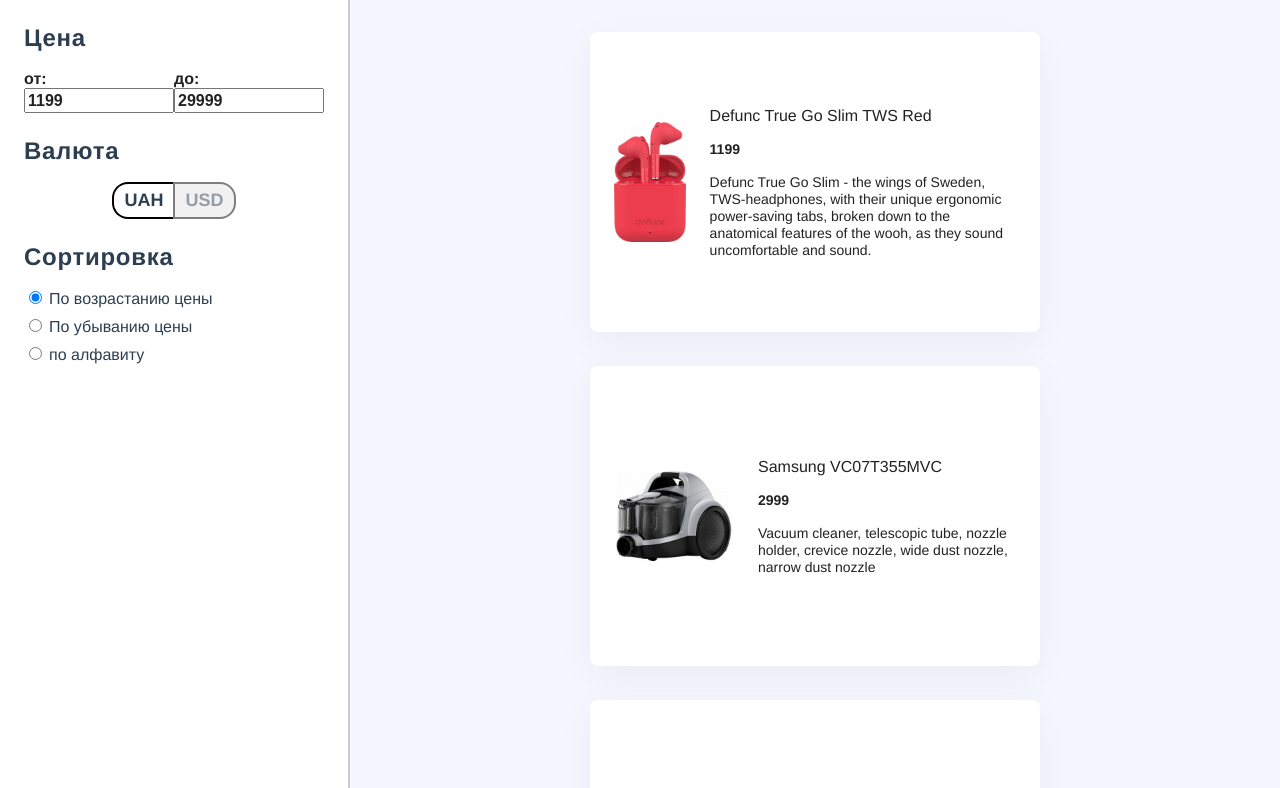
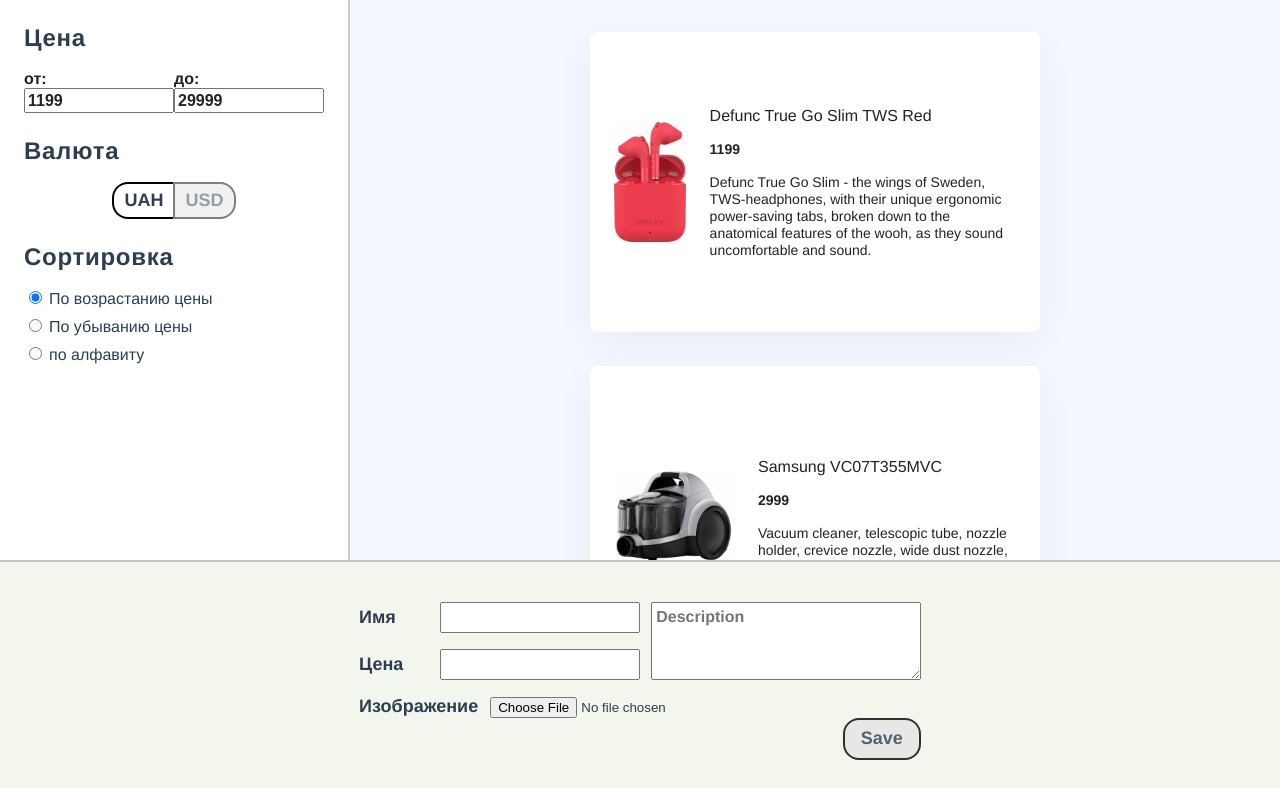
Before and after one commit to GudleifGD/testFront, a Vue app: page / in a window 1280 px wide. Shown: the top 788 px of the page. Built offline with nearby package versions, Linux system fonts and the light colour scheme.

Commit message:
Add User Product

```diff
--- a/src/App.vue
+++ b/src/App.vue
@@ -1,11 +1,15 @@
 <template>
   <div id="app">
-    <control-panel></control-panel>
-    <product-list></product-list>
+    <div>
+      <control-panel></control-panel>
+      <product-list></product-list>
+    </div>
+    <add-panel></add-panel>
   </div>
 </template>
 
 <script>
+import AddPanel from './components/AddPanel/AddPanel.vue';
 import ControlPanel from "./components/ControlPanel/ControlPanel.vue";
 import ProductList from "./components/Product/ProductList.vue";
 
@@ -13,7 +17,8 @@
   name: "App",
   components: {
     ControlPanel,
-    ProductList
+    ProductList,
+    AddPanel
   }
 };
 </script>
@@ -31,6 +36,11 @@
   -moz-osx-font-smoothing: grayscale
   color: #2c3e50
   min-height: 100vh
-  height: 100%
+  max-height: 100vh
+  height: 100vh
   display: flex
+  flex-direction: column
+  &>div
+    display: flex
+    max-height: 70%
 </style>
--- /dev/null
+++ b/src/components/AddPanel/AddPanel.vue
@@ -0,0 +1,203 @@
+<template>
+  <div class="add-panel">
+    <form>
+      <div class="add-panel-text">
+        <div>
+          <div>
+            <label for="title">Имя</label>
+            <input
+              type="text"
+              name="title"
+              id="title"
+              :class="{ err: errText }"
+              @change="validName()"
+              min="1"
+              v-model="title"
+            />
+          </div>
+          <div>
+            <label for="price"> Цена </label>
+            <input
+              type="number"
+              name="price"
+              id="price"
+              :class="{ err: errPrice }"
+              @change="validPrice()"
+              min="1"
+              max="99999"
+              v-model="price"
+            />
+          </div>
+        </div>
+        <textarea
+          name="description"
+          id="description"
+          cols="30"
+          rows="3"
+          v-model="description"
+          placeholder="Description"
+        ></textarea>
+      </div>
+      <div class="add-panel-file">
+        <label for="file">Изображение</label>
+        <input
+          type="file"
+          name="file"
+          id="file"
+          @change="loadImage()"
+          ref="file"
+          accept="image/*"
+        />
+      </div>
+      <div class="add-panel-button">
+        <span @click="uploadItem()">{{ SaveBtn }}</span>
+      </div>
+    </form>
+  </div>
+</template>
+
+<script>
+export default {
+  name: "AddPanel",
+  data() {
+    return {
+      title: "",
+      price: "",
+      file: "",
+      description: "",
+      imageData: "",
+      errText: false,
+      errPrice: false,
+      SaveBtn: 'Save'
+    };
+  },
+  methods: {
+    validName() {
+      let regName = /^[a-z0-9]{3,25}$/;
+      if (!regName.test(this.title)) {
+        this.errText = true;
+      } else {
+        this.errText = false;
+      }
+    },
+    validPrice() {
+      let regName = /^[0-9]{3,5}$/;
+      if (!regName.test(this.price)) {
+        this.errPrice = true;
+      } else {
+        this.errPrice = false;
+      }
+    },
+    loadImage() {
+      this.file = this.$refs.file.files[0];
+      let reader = new FileReader();
+      reader.addEventListener(
+        "load",
+        function () {
+          this.imageData = reader.result;
+        }.bind(this),
+        false
+      );
+      if (this.file) {
+        if (/\.(jpe?g|png|gif)$/i.test(this.file.name)) {
+          reader.readAsDataURL(this.file);
+        }
+      }
+    },
+    uploadItem() {
+      let item = {};
+      this.validName();
+      this.validPrice();
+      item.id = Math.floor(Math.random() * 1000);
+      item.name = this.title;
+      item.priceUah = item.price = Number(this.price);
+      item.priceUsd = Math.floor(this.price / 28);
+      item.description = this.description;
+      item.baseImage = true;
+      item.image = this.imageData;
+      if (this.errText == true || this.errPrice == true)  {
+          this.SaveBtn = 'Error'
+      } else {
+        this.$store.commit("userProductAdd", item);
+        this.SaveBtn = 'Ok!'
+      }
+    },
+  },
+};
+</script>
+
+<style lang="sass" scoped>
+.add-panel
+    width: 100%
+    border-top: 2px solid rgba(0, 0, 0, 0.2)
+    background: #F3F6EC
+    height: 100%
+    display: flex
+    justify-content: center
+    align-items: center
+    form
+        min-width: 500px
+    &-text
+        display: flex
+        justify-content: space-between
+        margin-bottom: 16px
+        textarea
+            width: 48%
+            padding: 4px
+            font-style: normal
+            font-weight: 600
+            font-size: 16px
+            line-height: 19px
+            color: #222222
+            font-family: Avenir, Helvetica, Arial, sans-serif
+        &>div
+            width: 50%
+            &>div
+                display: flex
+                justify-content: space-between
+                align-items: center
+                &:first-of-type
+                    margin-bottom: 16px
+                label
+                    font-style: normal
+                    font-weight: bold
+                    font-size: 18px
+                    line-height: 120%
+                input
+                    width: 100%
+                    max-width: 200px
+                    padding: 4px
+                    font-style: normal
+                    font-weight: 600
+                    font-size: 16px
+                    line-height: 19px
+                    color: #222222
+                    &.err
+                        border: 2px solid red
+    &-file
+        display: flex
+        align-items: center
+        label
+            font-style: normal
+            font-weight: bold
+            font-size: 18px
+            line-height: 120%
+            margin-right: 12px
+    &-button
+        display: flex
+        justify-content: flex-end
+        span
+            border: 2px solid #000000
+            padding: 8px 16px
+            font-style: normal
+            font-weight: bold
+            font-size: 18px
+            line-height: 120%
+            background: #E5E5E5
+            opacity: 0.8
+            transition: 0.3s
+            cursor: pointer
+            border-radius: 16px
+            &:hover
+                opacity: 1
+</style>
--- a/src/components/Product/ProductItem.vue
+++ b/src/components/Product/ProductItem.vue
@@ -22,11 +22,16 @@
     name: String,
     price: Number,
     image: String,
-    description: String
+    description: String,
+    baseImage: Boolean
   },
   computed: {
     productImage() {
+      if (this.baseImage == false) {
       return require(`@/assets/products/${this.image}`);
+      } else {
+        return this.image
+      }
     }
   }
 };
--- a/src/components/Product/ProductList.vue
+++ b/src/components/Product/ProductList.vue
@@ -8,6 +8,7 @@
         :image="product.image"
         :price="product.price"
         :description="product.description"
+        :baseImage="product.baseImage"
       ></product-item>
     </transition-group>
   </div>
@@ -21,68 +22,70 @@
   name: "ProductList",
   data() {
     return {
-      products: []
+      products: [],
     };
   },
   created() {
     fetch("/products.json")
-      .then(result => result.json())
-      .then(data => {
-        this.products = data.products.sort(function(a, b) {
+      .then((result) => result.json())
+      .then((data) => {
+        this.products = data.products.sort(function (a, b) {
           return a.price - b.price;
         });
         this.setRangePrice();
-        this.products.forEach(item => (item.priceUah = item.price));
-        this.products.forEach(
-          item => (item.priceUsd = Math.round(item.price / 28))
-        );
+        this.products.forEach((item) => {
+          item.priceUah = item.price;
+          item.priceUsd = Math.round(item.price / 28)
+          item.baseImage = false;
+        });
       });
   },
   watch: {
-    sortType: function() {
+    userProducts: function () {
+      this.products.push(this.userProducts);
+    },
+    sortType: function () {
       const mapper = {
         priceDown: () => {
-          this.products = oldProducts.sort(function(a, b) {
+          this.products = oldProducts.sort(function (a, b) {
             return b.price - a.price;
           });
         },
         priceUp: () => {
-          this.products = oldProducts.sort(function(a, b) {
+          this.products = oldProducts.sort(function (a, b) {
             return a.price - b.price;
           });
         },
         abc: () => {
-          this.products = oldProducts.sort(function(a, b) {
+          this.products = oldProducts.sort(function (a, b) {
             var nameA = a.name.toLowerCase(),
               nameB = b.name.toLowerCase();
             if (nameA < nameB) return -1;
             if (nameA > nameB) return 1;
             return 0;
           });
-        }
+        },
       };
-
       let oldProducts = this.products;
-
       return mapper[this.sortType]();
     },
-    currencyValue: function() {
+    currencyValue: function () {
       const mapper = {
         UAH: () => {
-          this.products.forEach(item => (item.price = item.priceUah));
+          this.products.forEach((item) => (item.price = item.priceUah));
         },
         USD: () => {
-          this.products.forEach(item => (item.price = item.priceUsd));
-        }
+          this.products.forEach((item) => (item.price = item.priceUsd));
+        },
       };
       mapper[this.currencyValue]();
       this.setRangePrice();
-    }
+    },
   },
   computed: {
     productsState() {
       return this.products.filter(
-        product =>
+        (product) =>
           this.minValueSort <= product.price &&
           this.maxValueSort >= product.price
       );
@@ -98,28 +101,32 @@
     },
     currencyValue() {
       return this.$store.state.currency;
-    }
+    },
+    userProducts() {
+      return this.$store.state.userProducts;
+    },
   },
   methods: {
     setRangePrice() {
       let maxValue = Math.max.apply(
         null,
-        this.products.map(item => item.price)
+        this.products.map((item) => item.price)
       );
       this.$store.commit("maxPriceValue", maxValue);
       let minValue = Math.min.apply(
         null,
-        this.products.map(item => item.price)
+        this.products.map((item) => item.price)
       );
       this.$store.commit("minPriceValue", minValue);
-    }
-  }
+    },
+  },
 };
 </script>
 
 <style lang="sass" scoped>
 .product-list
-  width: 100%
+  flex: 1
+  height: 100%
   &>span
     padding: 32px 24px
     width: 100%
@@ -128,4 +135,5 @@
     justify-content: space-evenly
     flex-wrap: wrap
     background: #f4f7fe
+    overflow-y: scroll
 </style>
--- a/src/store/index.js
+++ b/src/store/index.js
@@ -7,7 +7,8 @@
     minPrice: 0,
     maxPrice: 1,
     sortType: "priceUp",
-    currency: "UAH"
+    currency: "UAH",
+    userProducts: ''
   },
   mutations: {
     minPriceValue(state, value) {
@@ -21,8 +22,12 @@
     },
     currencyValue(state, value) {
       state.currency = value;
+    },
+    userProductAdd(state, value) {
+      state.userProducts = value;
     }
   },
-  actions: {},
+  actions: {
+  },
   modules: {}
 });
```
